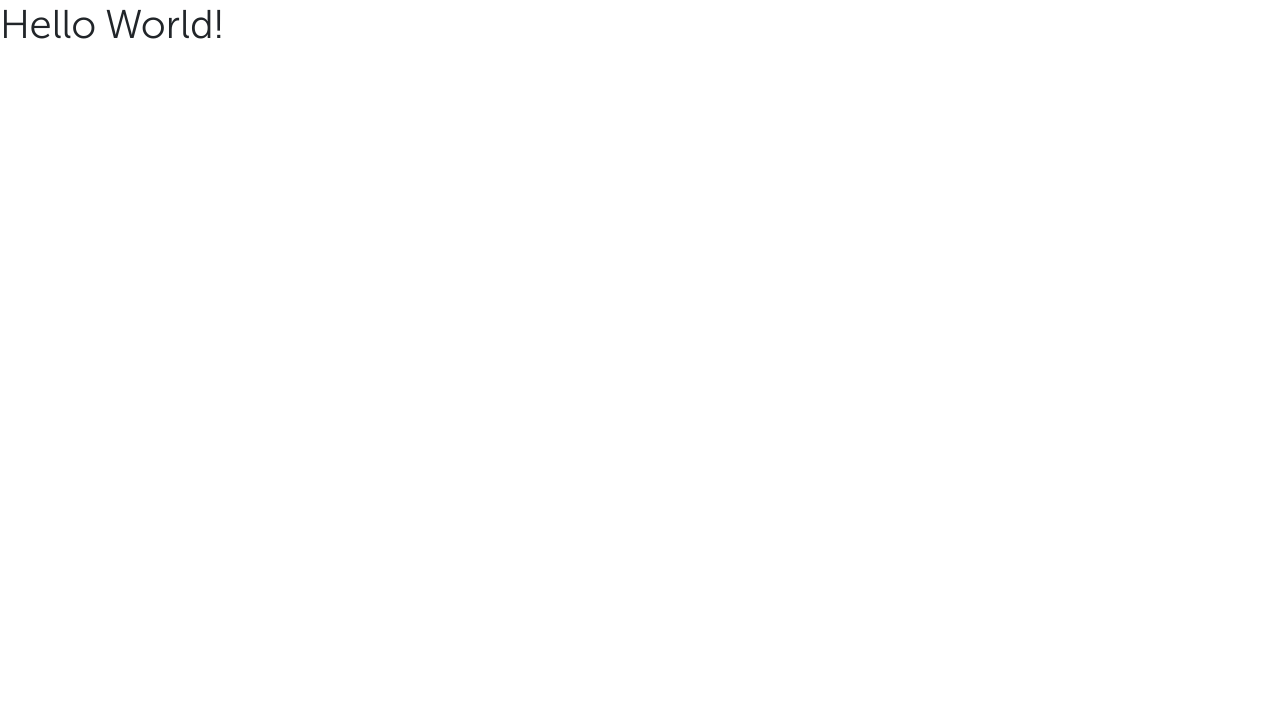
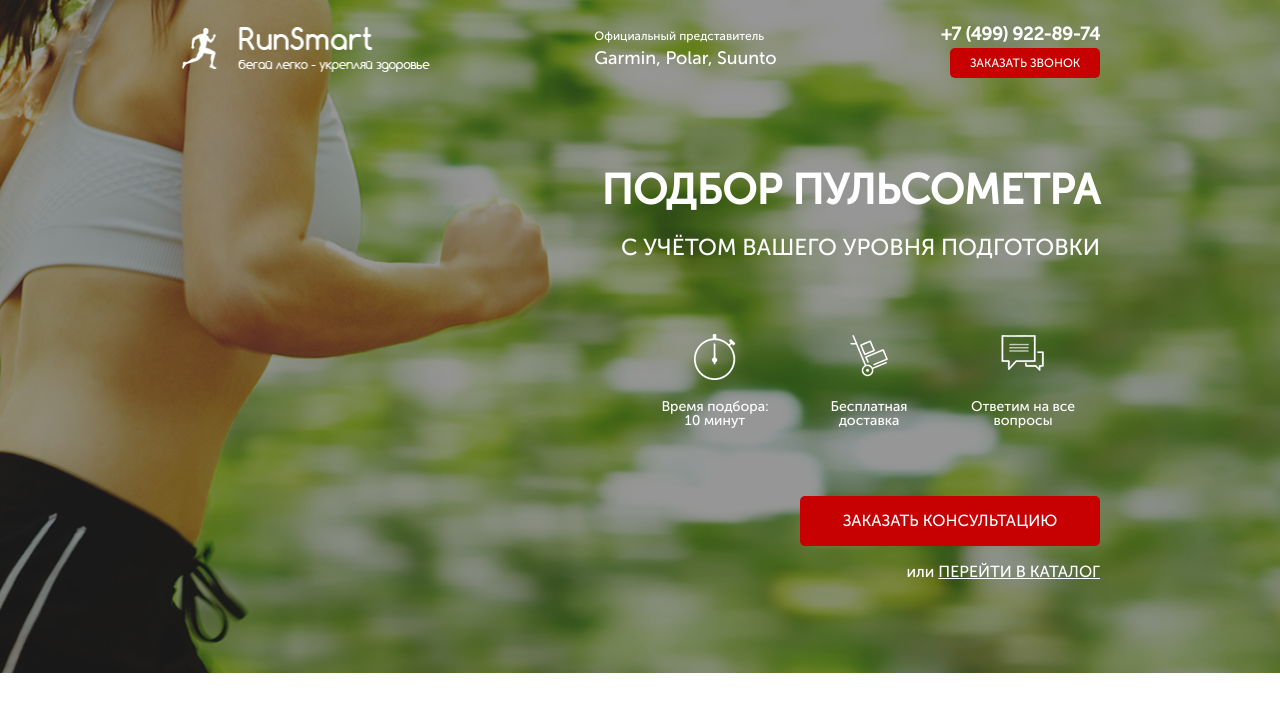
Before and after one commit to Ternovoyi1803/Pulse, a website: page src/index.html in a window 1280 px wide. Drawn offline with nearby package versions, Linux system fonts and the light colour scheme.

Commit message:
add promo section

```diff
--- a/src/index.html
+++ b/src/index.html
@@ -13,7 +13,64 @@
 </head>
 
 <body>
-    <h1 style="font-weight: 300;">Hello World!</h1>
+    <div class="promo">
+        <div class="container">
+            <header class="header">
+                <a hred="#" class="header__logo">
+                    <img src="icons/logo.png" alt="logo">
+                </a>
+                <div class="header__official">
+                    Официальный представитель
+                    <span>
+                        Garmin, Polar, Suunto
+                    </span>
+                </div>
+                <div class="header__contacts">
+                    <a href="tel:+74999228974" class="header__phone">
+                        +7 (499) 922-89-74
+                    </a>
+                    <button class="button">
+                        заказать звонок
+                    </button>
+                </div>
+            </header>
+
+            <div class="promo__wrapper">
+                <h1 class="promo__header">Подбор пульсометра</h1>
+                <h2 class="promo__subheader">с учётом Вашего уровня подготовки</h2>
+
+                <div class="promo__icons">
+                    <div class="promo__icon">
+                        <img class="promo__img" src="icons/timer.png" alt="timer">
+                        <div class="promo__descr">
+                            Время подбора: 10 минут
+                        </div>
+                    </div>
+                    <div class="promo__icon">
+                        <img class="promo__img" src="icons/handcart.png" alt="handcart">
+                        <div class="promo__descr">
+                            Бесплатная доставка
+                        </div>
+                    </div>
+                    <div class="promo__icon">
+                        <img class="promo__img" src="icons/messages.png" alt="messages">
+                        <div class="promo__descr">
+                            Ответим на все вопросы
+                        </div>
+                    </div>
+                </div>
+
+                <button class="button button_main">
+                    заказать консультацию
+                </button>
+
+                <div class="promo__link">
+                    или
+                    <a href="#">Перейти в каталог</a>
+                </div>
+            </div>
+        </div>
+    </div>
 
     <script src="https://code.jquery.com/jquery-3.3.1.slim.min.js"
         integrity="sha384-q8i/X+965DzO0rT7abK41JStQIAqVgRVzpbzo5smXKp4YfRvH+8abtTE1Pi6jizo" crossorigin="anonymous">
--- a/src/sass/base/_variables.scss
+++ b/src/sass/base/_variables.scss
@@ -0,0 +1 @@
+$main-color: #c70101;
--- /dev/null
+++ b/src/sass/blocks/_buttons.scss
@@ -0,0 +1,17 @@
+.button {
+    width: 150px;
+    height: 30px;
+    background-color: $main-color;
+    border: none;
+    border-radius: 5px;
+    font-size: 12px;
+    font-weight: 500;
+    text-transform: uppercase;
+    color: #ffffff;
+    &_main {
+        width: 300px;
+        height: 50px;
+        margin-top: 68px;
+        font-size: 16px;
+    }
+}
--- /dev/null
+++ b/src/sass/blocks/_header.scss
@@ -0,0 +1,36 @@
+.header {
+    display: flex;
+    justify-content: space-between;
+    align-items: center;
+    &__logo {
+        width: 250px;
+        img {
+            width: 100%;
+        }
+    }
+    &__official {
+        font-size: 12px;
+        font-weight: 500;
+        color: #ffffff;
+        span {
+            font-size: 18px;
+            display: block;
+        }
+    }
+    &__phone {
+        display: block;
+        font-size: 18px;
+        font-weight: 700;
+        color: #ffffff;
+        &:hover {
+            color: #fff;
+            text-decoration: none;
+        }
+    }
+    &__contacts {
+        display: flex;
+        flex-direction: column;
+        justify-content: space-around;
+        align-items: flex-end;
+    }
+}
--- /dev/null
+++ b/src/sass/blocks/_promo.scss
@@ -0,0 +1,60 @@
+.promo {
+    min-height: 650px;
+    padding: 21px 0 93px 0;
+    background: url('../../img/promo_bg.png') center center/cover no-repeat;
+
+    &__wrapper {
+        margin-top: 91px;
+        display: flex;
+        flex-direction: column;
+        align-items: flex-end;
+    }
+    &__header {
+        font-size: 42px;
+        line-height: 42px;
+        font-weight: 700;
+        text-transform: uppercase;
+        color: #ffffff;
+    }
+    &__subheader {
+        margin-top: 17px;
+        font-size: 23px;
+        line-height: 23px;
+        font-weight: 500;
+        text-transform: uppercase;
+        color: #ffffff;
+    }
+    &__icons {
+        margin-top: 67px;
+        display: flex;
+        justify-content: space-between;
+    }
+    &__icon {
+        width: 112px;
+        display: flex;
+        flex-direction: column;
+        justify-content: space-between;
+        align-items: center;
+        margin: 0 21px;
+    }
+    &__descr {
+        margin-top: 20px;
+        font-size: 14px;
+        line-height: 14px;
+        font-weight: 500;
+        color: #ffffff;
+        text-align: center;
+    }
+    &__link {
+        margin-top: 18px;
+        font-size: 16px;
+        line-height: 16px;
+        font-weight: 500;
+        color: #ffffff;
+        a {
+            text-decoration: underline;
+            color: #ffffff;
+            text-transform: uppercase;
+        }
+    }
+}
--- a/src/sass/style.scss
+++ b/src/sass/style.scss
@@ -2,3 +2,12 @@
 @import "base/mixins";
 
 * {font-family: 'Museo Sans Cyrl', sans-serif }
+
+.container {
+    margin: 0 auto;
+    width: 950px;
+}
+
+@import "blocks/promo";
+@import "blocks/header";
+@import "blocks/buttons";
```
Also changed, not shown: src/css/style.min.css.
